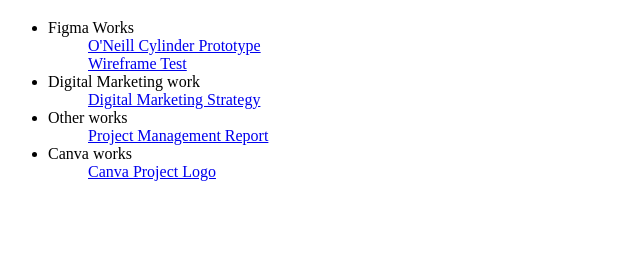
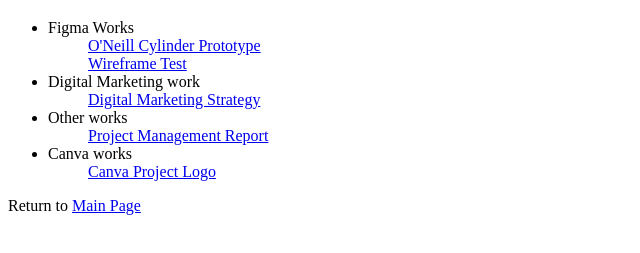
Before and after one commit to CmdrSOMA/Clickstart, a plain HTML site: page PortfolioLinks.html in a window 1280 px wide. Shown: the part 61-314 px from the top of the page, without its empty margins (0-640 px from the left). Drawn offline with Linux system fonts and the light colour scheme.

Commit message:
Add files via upload

```diff
--- a/PortfolioLinks.html
+++ b/PortfolioLinks.html
@@ -27,5 +27,8 @@
 	<a href="https://www.canva.com/design/DAGAO8Mir_4/8V0UA3H2c4cPMxybf2gFLw/edit?utm_content=DAGAO8Mir_4&utm_campaign=designshare&utm_medium=link2&utm_source=sharebutton">Canva Project Logo</a>
 	</ul>
 	</ul>
+	<p>Return to
+	<a href ="index.html">Main Page</a>
+	</p>
 </body>
 </html>
```
Also changed, not shown: index.html (+1 -1 lines).
